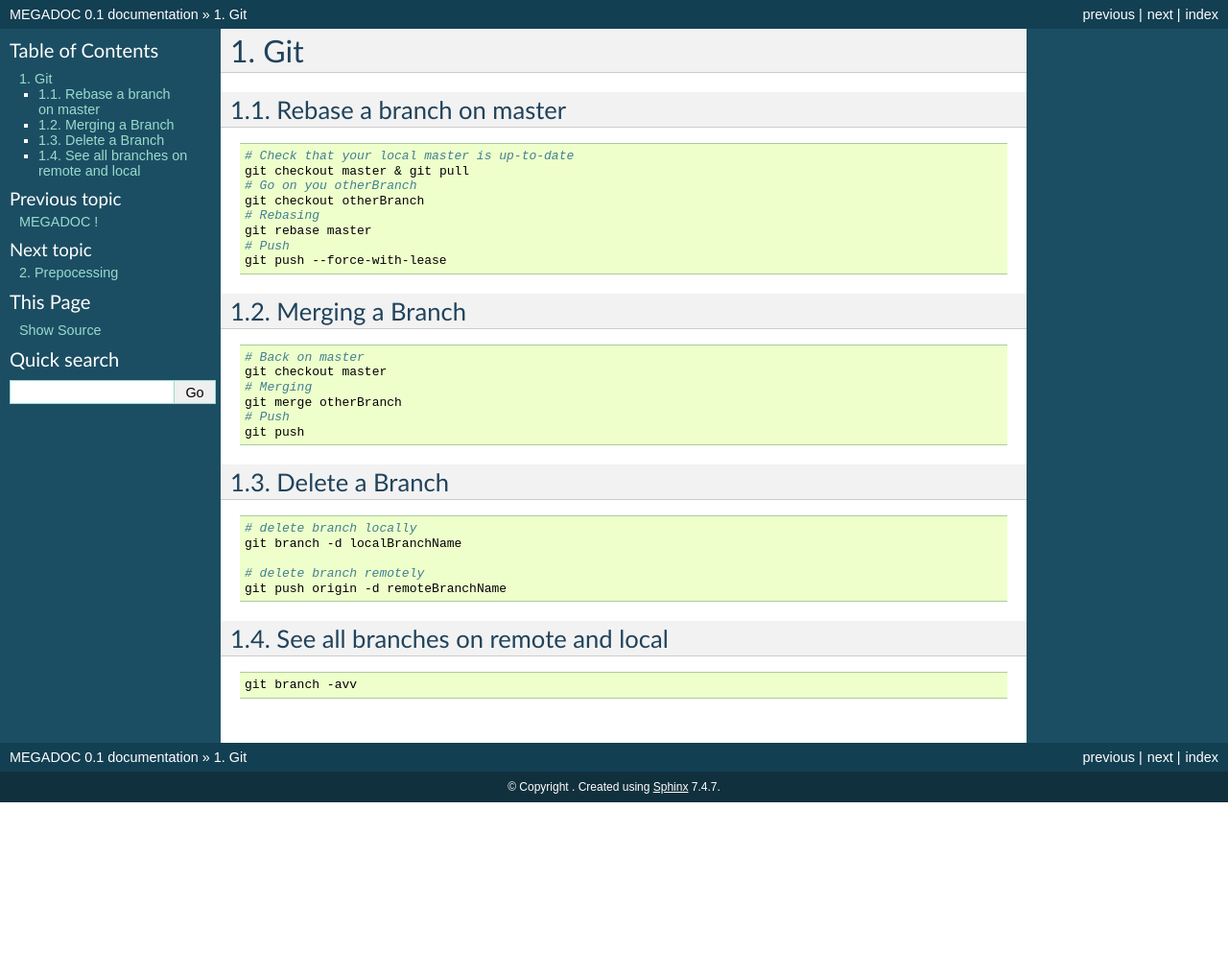
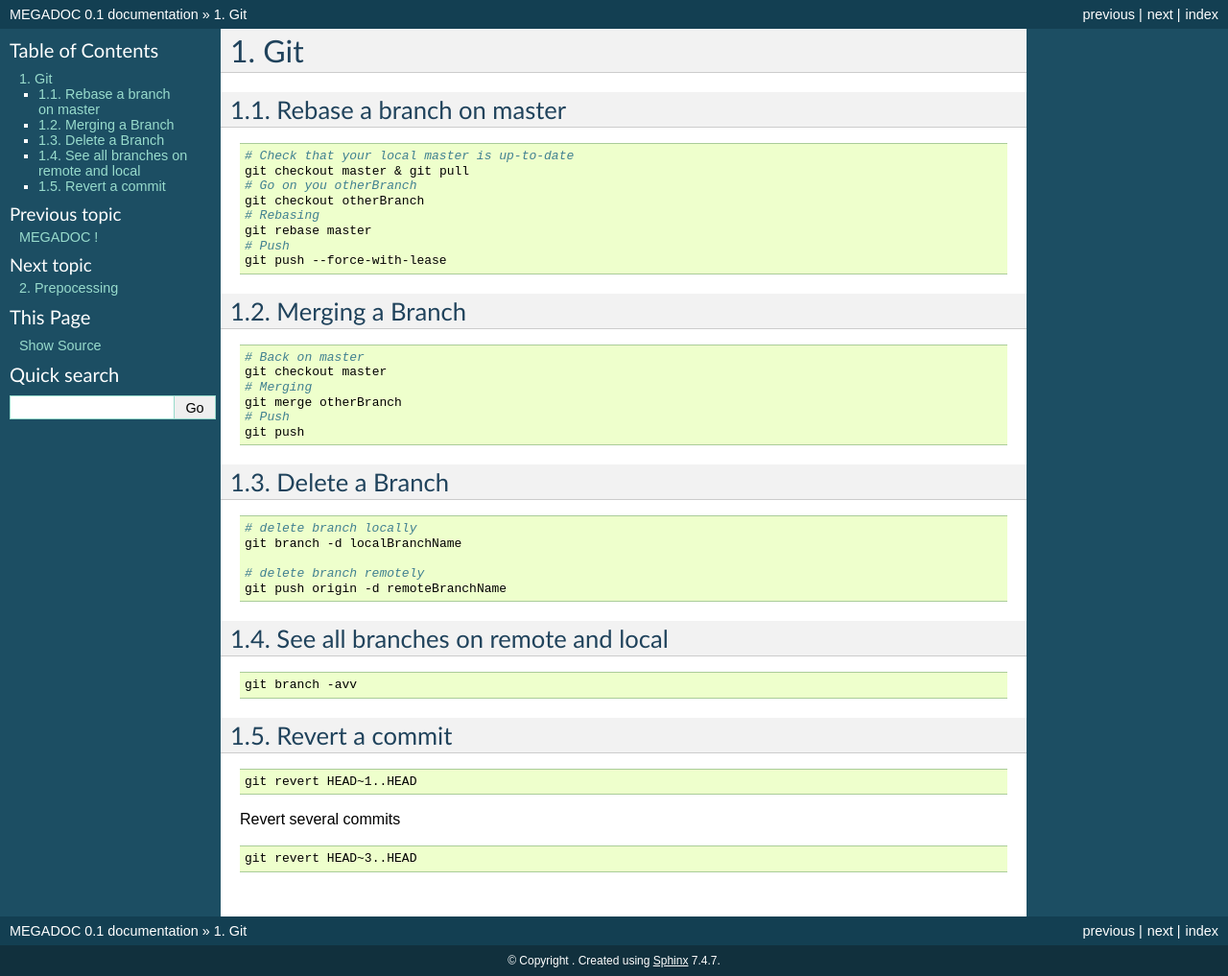
Before and after one commit to YHallouard/megadoc, a Sphinx documentation site: the page built from docs/Git.rst, in a window 1280 px wide. Shown: the whole page at 96% size. Built offline with Sphinx 7.4.7, drawn with Linux system fonts in a browser that asks for light colours; before the commit the page ends 900 px from its top, so only the background shows below that.

Commit message:
updte git

```diff
--- a/docs/Git.rst
+++ b/docs/Git.rst
@@ -43,3 +43,15 @@ See all branches on remote and local
 .. code-block:: bash
 
     git branch -avv
+
+Revert a commit
+###############
+.. code-block:: bash
+
+    git revert HEAD~1..HEAD
+
+Revert several commits
+
+.. code-block:: bash
+
+    git revert HEAD~3..HEAD
```
